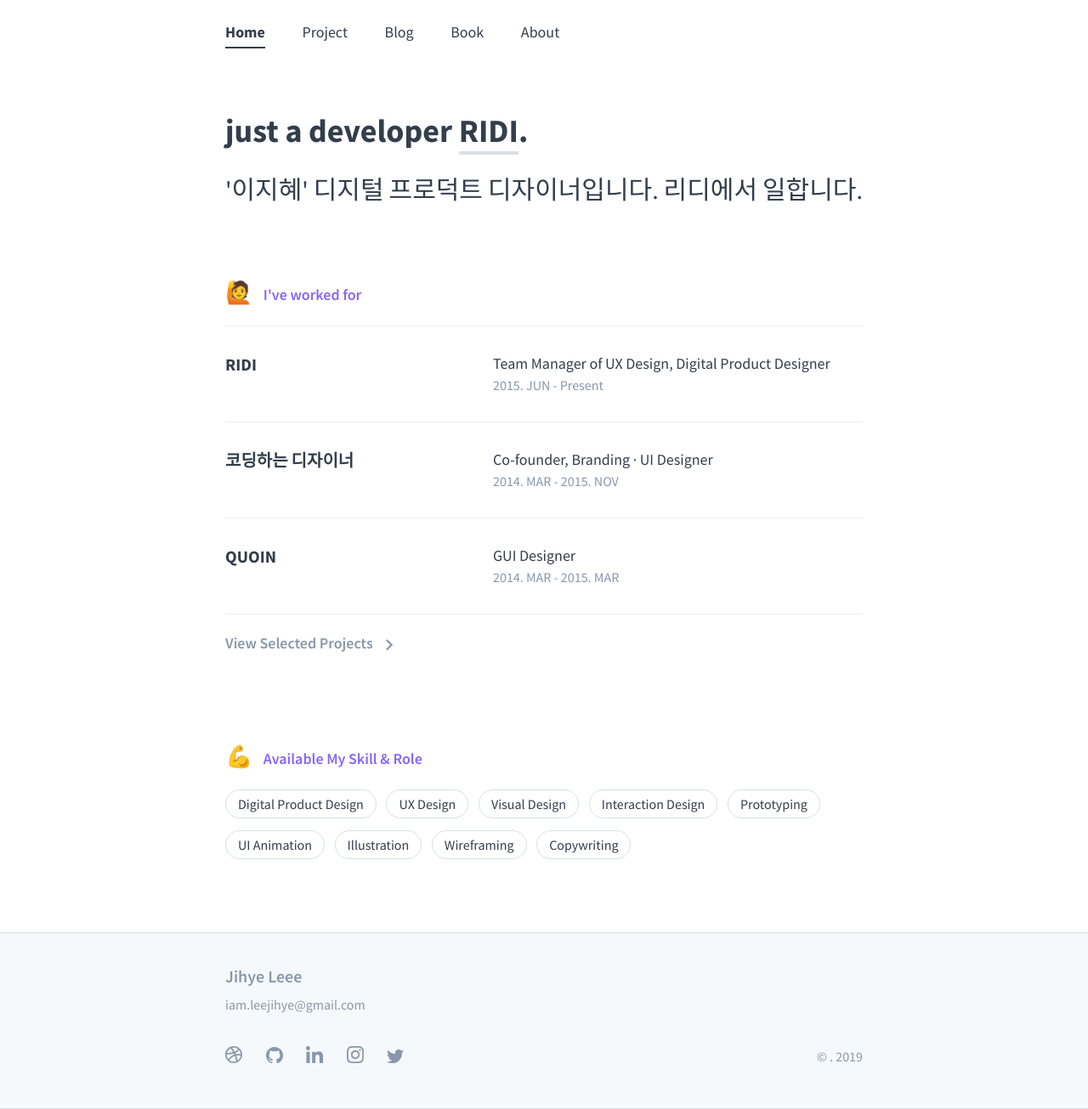
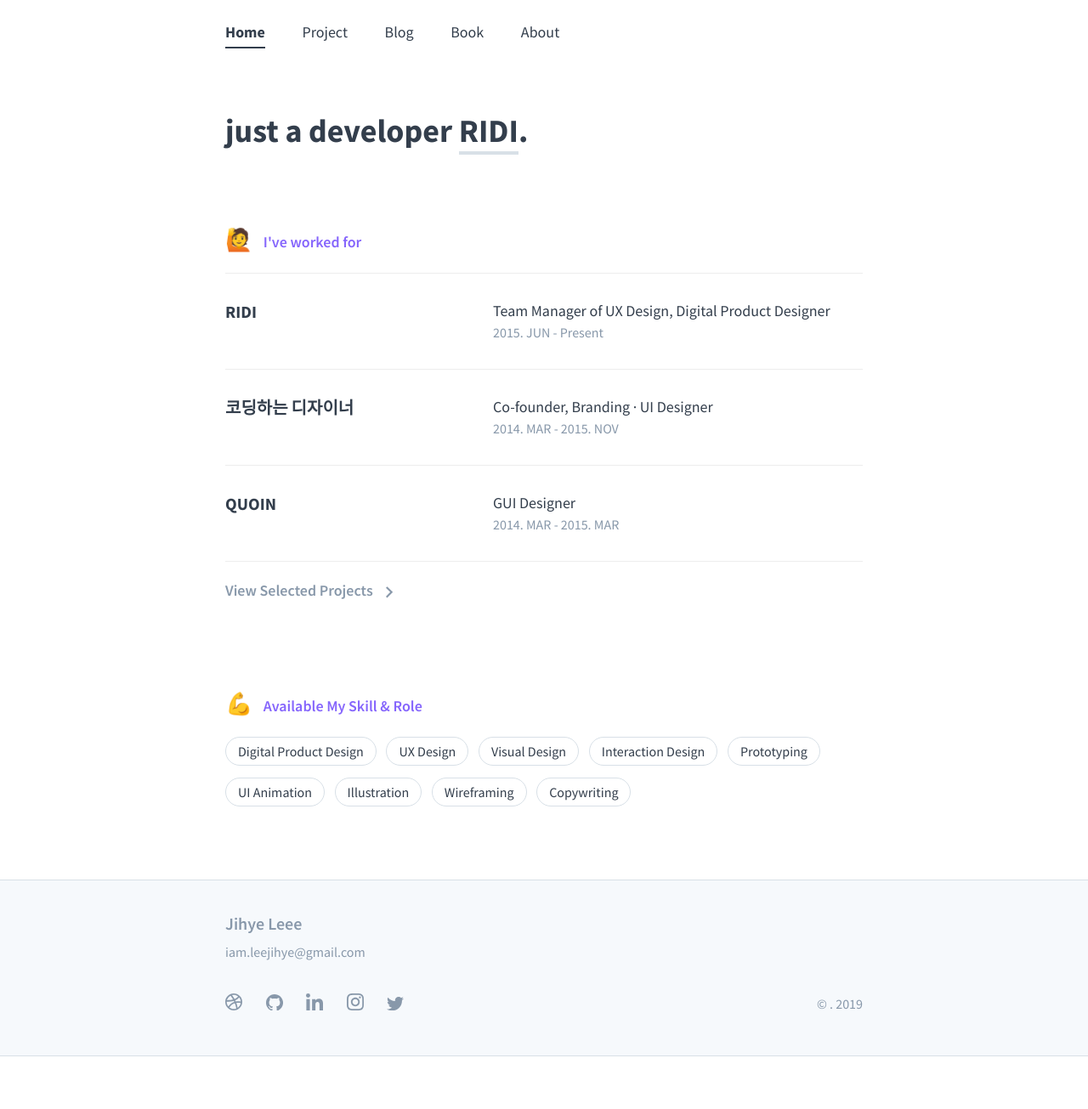
Before and after one commit to mowinckel/mowinckel.github.io, a Jekyll site: the page built from index.md, in a window 1280 px wide. Shown: the whole page at 85% size. Built offline with Jekyll 4.4.1, drawn with Linux system fonts in a browser that asks for light colours; after the commit the page ends 1243 px from its top, so only the background shows below that.

Commit message:
Update index.md

```diff
--- a/index.md
+++ b/index.md
@@ -18,7 +18,7 @@ description: Developer based in Seoul, South Korea.
             <div class="underline"></div>
         </div>.
     </h1>
-    <h2 class="intro">'이지혜' 디지털 프로덕트 디자이너입니다. 리디에서 일합니다.</h2>
+    <h2 class="intro"></h2>
 </section>
 </div>
 {% include resume.html %}
```
